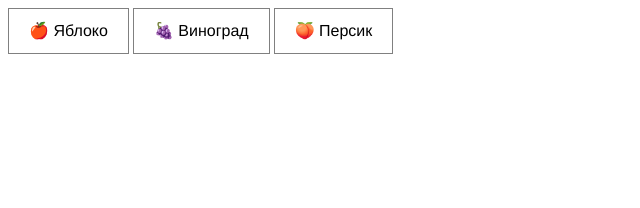
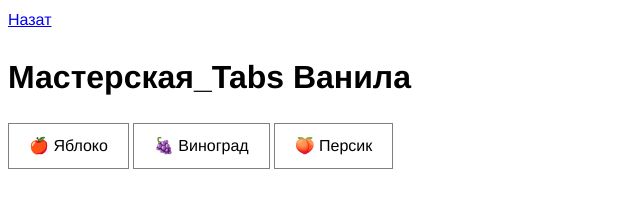
Before and after one commit to VadymMelnyk21/learning, a plain HTML site: page Мастерская_Tabs.html in a window 1280 px wide. Shown: the whole page, without its empty margins (0-640 px from the left). Drawn offline with Linux system fonts and the light colour scheme.

Commit message:
дополнение

```diff
--- a/Мастерская_Tabs.html
+++ b/Мастерская_Tabs.html
@@ -8,6 +8,8 @@
     <title>Document</title>
   </head>
   <body>
+    <a href="index.html">Назат</a>
+    <h1>Мастерская_Tabs Ванила</h1>
     <div class="tabs" id="tabs-1">
       <div class="controls" data-controls>
         <a href="#apple" class="controls__item">🍎 Яблоко</a>
```
Also changed, not shown: Мастерская_Tabs_Плагин.html (+2 -0 lines).
